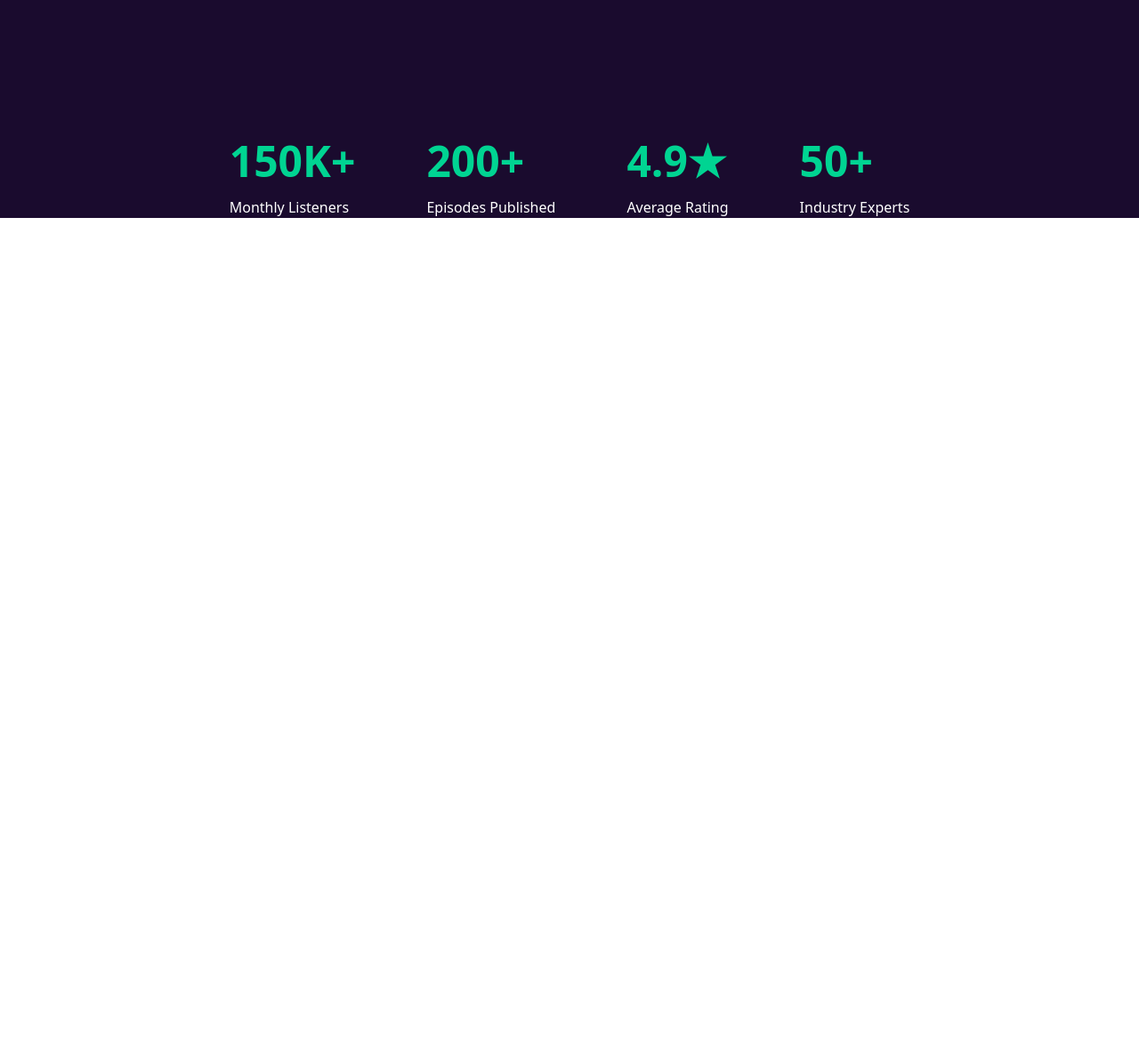
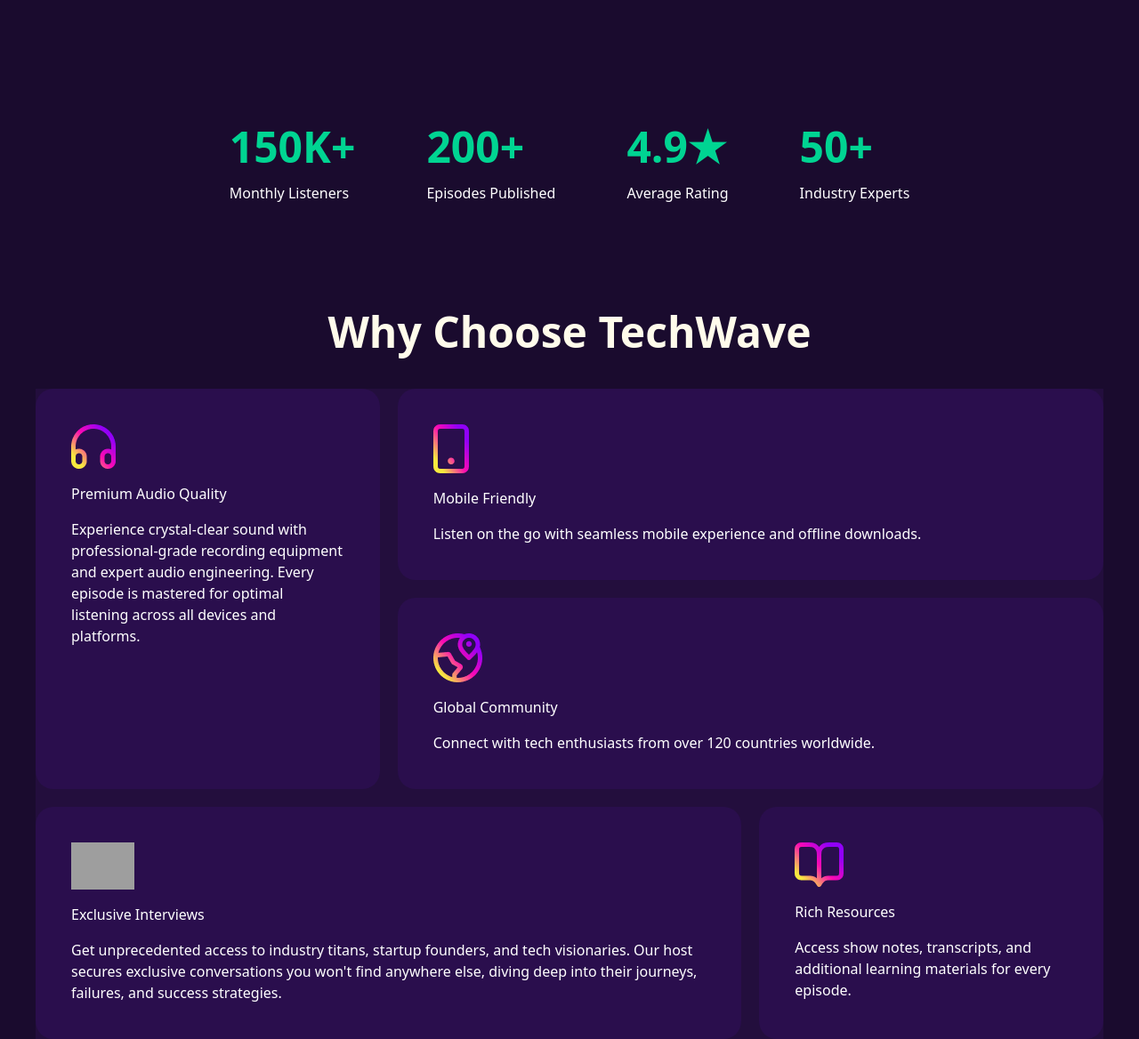
Before and after one commit to bipushikder/b13-assignment-2, a plain HTML site: page index.html in a window 1280 px wide. Shown: the part 1049-2217 px from the top of the page at 89% size. Before the commit the page ends 1294 px from the top, so only its background shows below. Drawn offline with nearby package versions, Linux system fonts and the light colour scheme; grey boxes are pictures that could not be loaded.

Commit message:
added why section

```diff
--- a/index.html
+++ b/index.html
@@ -57,7 +57,7 @@
     </header>
 
     <main>
-        <section>
+        <section class="about-section">
             <div class="about-container ">
                  <div class="about-info text-center">
                 <h1 class="text-3xl sm:text-5xl font-bold ">About the Podcast</h1>
@@ -93,6 +93,45 @@
             </div>
 
         </section>
+        <div class="why-section ">
+
+            <div class="why-content">
+                <h2 class="text-center text-5xl text-amber-50 font-bold">Why Choose TechWave</h2>
+            </div>
+
+            <div class="why-info grid grid-cols-3 ">
+
+                <div class="card-info row-span-2">
+                    <img src="./assets/headphone.png" alt="">
+                    <h2 >Premium Audio Quality</h2>
+                    <p>Experience crystal-clear sound with professional-grade recording equipment and expert audio engineering. Every episode is mastered for optimal listening across all devices and platforms.</p>
+                </div>
+
+                <div class="card-info col-span-2">
+                    <img src="./assets/device.png" alt="">
+                    <h2>Mobile Friendly</h2>
+                    <p>Listen on the go with seamless mobile experience and offline downloads.</p>
+                </div>
+
+                <div class="card-info col-span-2">
+                    <img src="./assets/location.png" alt="">
+                    <h2>Global Community</h2>
+                    <p>Connect with tech enthusiasts from over 120 countries worldwide.</p>
+                </div>
+
+                <div class="card-info col-span-2">
+                    <img class="zap" src="./assets/A dynamic logo desig.png" alt="">
+                    <h2>Exclusive Interviews</h2>
+                    <p>Get unprecedented access to industry titans, startup founders, and tech visionaries. Our host secures exclusive conversations you won't find anywhere else, diving deep into their journeys, failures, and success strategies.</p>
+                </div>
+
+                <div class="card-info col-span-1">
+                    <img src="./assets/resource.png" alt="">
+                    <h2>Rich Resources</h2>
+                    <p>Access show notes, transcripts, and additional learning materials for every episode.</p>
+                </div>
+            </div>
+        </div>
     </main>
     <footer>
 
--- a/style.css
+++ b/style.css
@@ -92,7 +92,7 @@
 }
 .about-info h1{
     color: rgba(255, 255, 255, 1);
-    padding-top: 9.50rem;
+    padding-top: 8.50rem;
 }
 .about-info p{
     line-height: 20px;
@@ -108,6 +108,45 @@
     margin-top: 1rem;
     font-weight: 400;
 }
+.why-section{
+    background-color: rgba(26, 11, 46, 1);
+}
+.why-content{
+    margin: 0 auto;
+    padding-top: 7.5rem;
+    padding-bottom: 2.5rem;
+
+}
+.why-info{
+    max-width: 1200px;
+    /* max-height: 785px; */
+    /* border: 3px solid greenyellow; */
+    background-color: rgba(35, 14, 61, 1);
+    display: grid;
+    gap: 20px;
+    /* grid-template-columns: repeat(2, 1fr); */
+    grid-template-rows: repeat(3, 220x);
+    margin: 0 auto;
+    /* padding-top: 40px; */
+
+}
+.card-info{
+    background-color: rgba(53, 17, 101, 0.4);
+    padding: 40px;
+    border-radius: 20px;
+}
+.card-info h2{
+    color: rgba(255, 255, 255, 1);
+    padding-top: 16px;
+}
+.card-info p{
+    color: rgba(255, 255, 255, 1);
+    padding-top: 16px;
+}
+.card-info .zap{
+    max-width: 10%;
+    color: linear-gradient(to right, #F0EA41, #FB09B4, #9100F8);
+}
 
 
 
@@ -118,7 +157,12 @@
         .about-card{
             display: flex;
             flex-wrap: wrap;
-
         }
-
+        .why-content h2{
+            font-size: 2rem;
+        }
+        .why-info{
+            display: grid;
+            grid-template-columns: repeat(1, 1fr);
+        }
 }
```
Also changed, not shown: assets/zap-fast.png (added), 1 other file.
